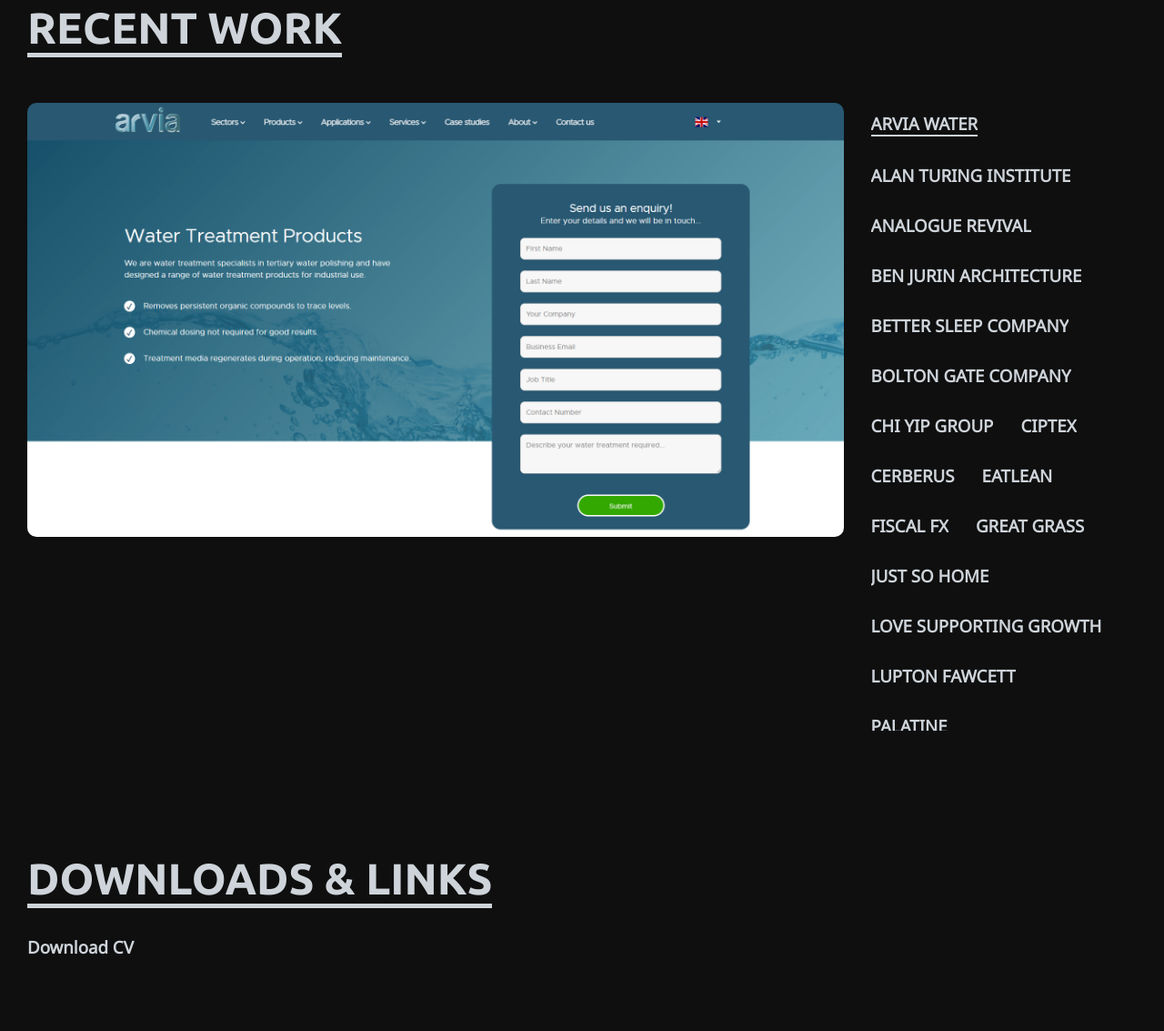
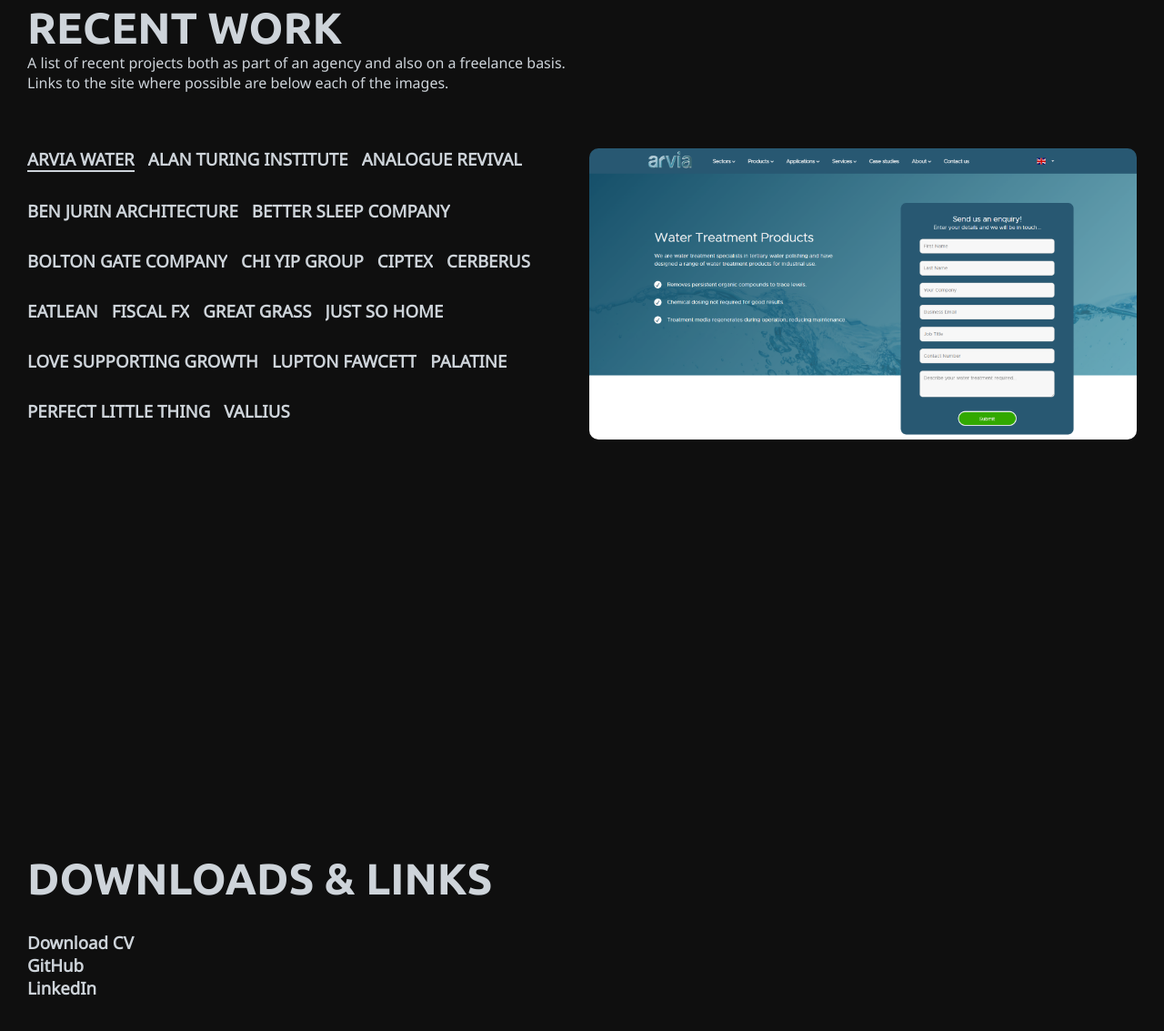
Before and after one commit to pickering-dev/pickering-dev.github.io, a plain HTML site: page index.html in a window 1280 px wide. Shown: the part 667-1800 px from the top of the page at 91% size. Drawn offline with Linux system fonts and the light colour scheme.

Commit message:
Tuesday morning

```diff
--- a/index.html
+++ b/index.html
@@ -48,6 +48,8 @@
 			</section>
 			<section class="recent-work" id="recentWork">
                 <h2>Recent Work</h2>
+                <p>A list of recent projects both as part of an agency and also on a freelance basis.</p>
+                <p>Links to the site where possible are below each of the images.</p>
                 <div class="slider">
                     <div class="images">
                         <div class="image-area">
@@ -145,6 +147,10 @@
                 <div class="downloads">
                     <h3>Download CV</h3>
                 </div>
+                <div class="links">
+                    <h3>GitHub</h3>
+                    <h3>LinkedIn</h3>
+                </div>
             </section>
 		</main>
         <script src="/scripts/scripts.js"></script>
--- a/styles/style.scss
+++ b/styles/style.scss
@@ -121,7 +121,6 @@
 	}
 	h2 {
 		font-size: 3em;
-		border-bottom: 5px solid;
 		width: fit-content;
 	}
 	&.intro {
@@ -143,13 +142,17 @@
 
 	&.recent-work {
 		height: 100vh;
-
+		.images {
+			width: 50%;
+		}
 		.active {
 			border-bottom: 2px solid;
 			width: fit-content;
 		}
 		.slider {
 			display: flex;
+			flex-direction: row-reverse;
+			align-items: center;
 		}
 		.work {
 			display: flex;
@@ -159,9 +162,9 @@
 			width: 50%;
 			margin-top: 30px;
 			overflow-x: visible;
-			padding: 15px;
+			padding: 15px 15px 15px 0;
 			h3 {
-				margin: 15px;
+				margin: 15px 15px 15px 0;
 				text-transform: uppercase;
 				&:hover {
 					cursor: pointer;
```
Also changed, not shown: styles/style.css, 1 other file.
